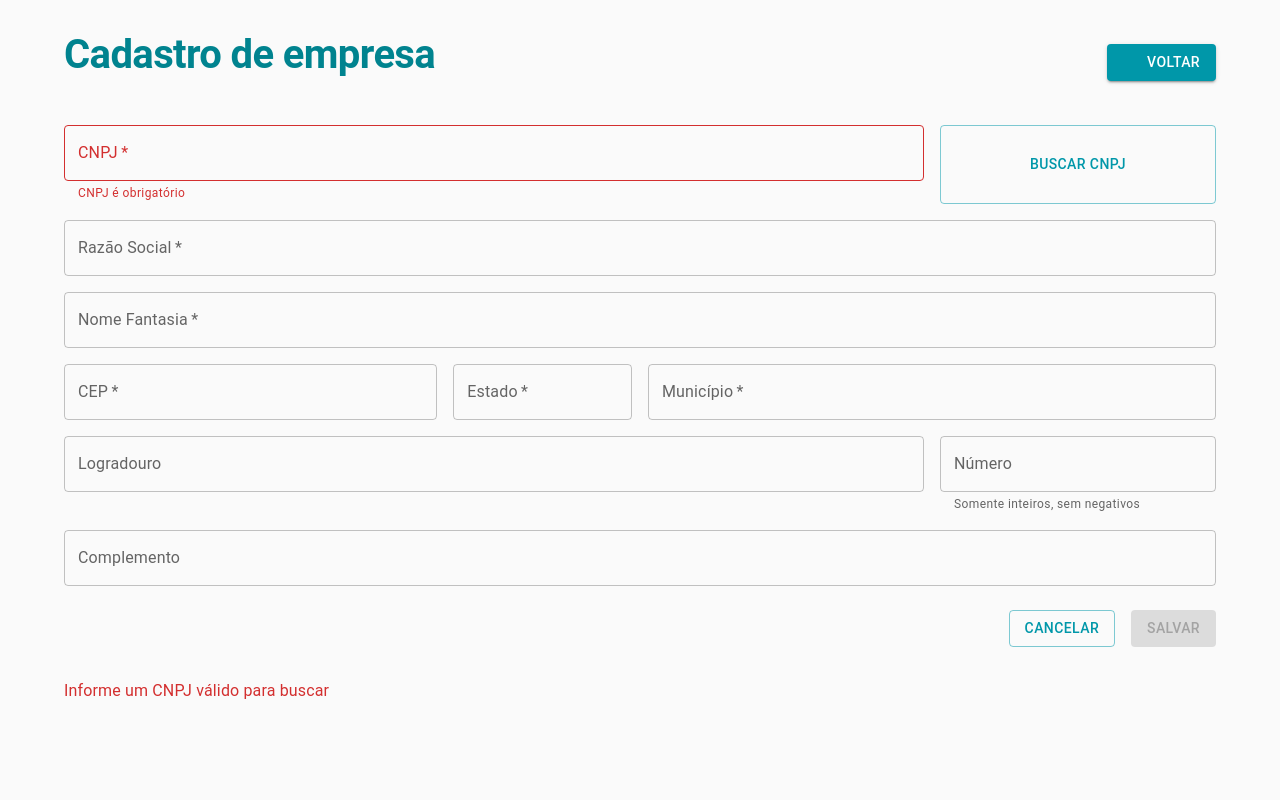
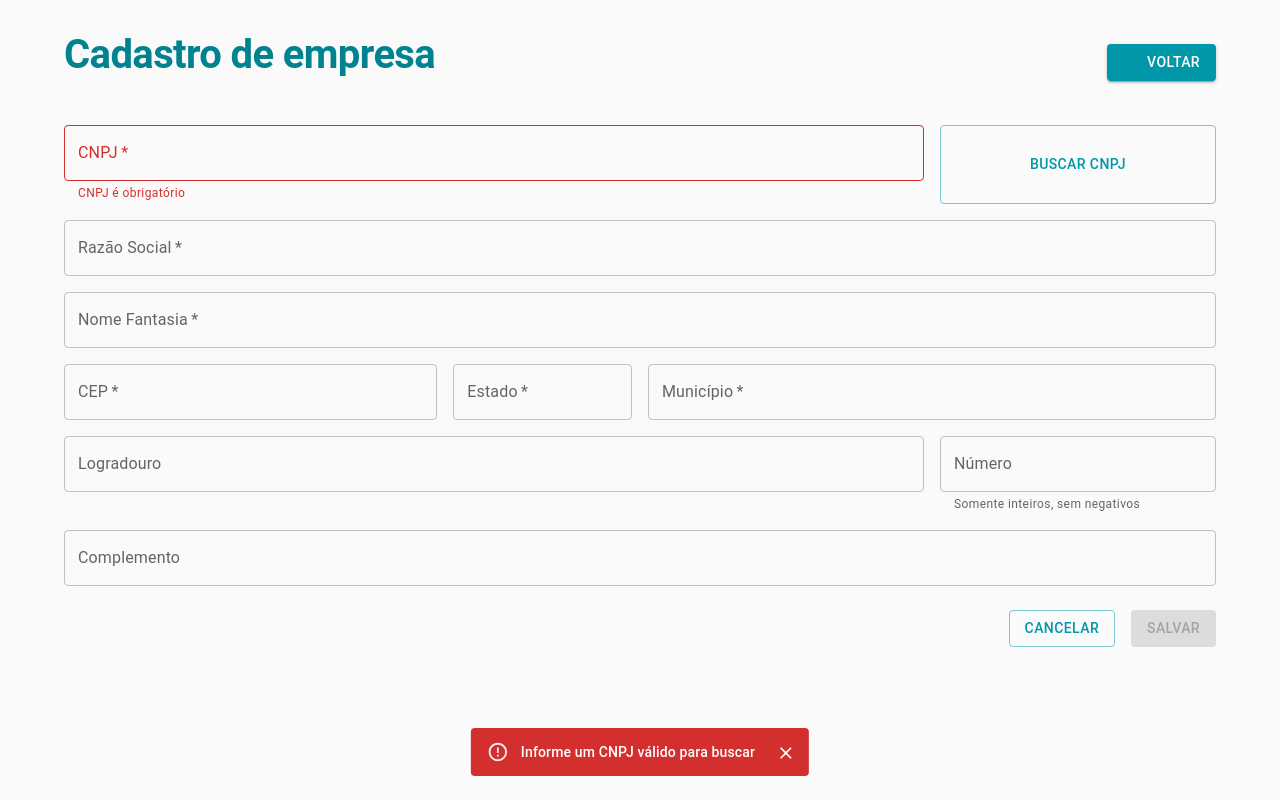
Before and after one commit to camilakadi/gestor-empresas, a Next.js app: page /cadastro in a window 1280 px wide. Both pictures are taken after a click on the button "BUSCAR CNPJ". Built offline with nearby package versions, Linux system fonts and the light colour scheme; some icons are missing.

Commit message:
feat: adiciona snackbar para mensagens de erro e sucesso

```diff
--- a/src/pages/cadastro.tsx
+++ b/src/pages/cadastro.tsx
@@ -4,9 +4,11 @@ import {
   Button,
   Container,
   Grid,
+  Snackbar,
   TextField,
   Typography,
 } from "@mui/material";
+import Alert from "@mui/material/Alert";
 import { useRouter } from "next/router";
 import { useMemo, useState } from "react";
 
@@ -490,21 +492,37 @@ export default function CadastroEmpresaPage() {
             </Box>
           </Grid>
 
-          {globalError && (
-            <Grid size={{ xs: 12 }}>
-              <Typography color="error" sx={{ mt: 2 }}>
-                {globalError}
-              </Typography>
-            </Grid>
-          )}
+          <Snackbar
+            open={Boolean(globalError)}
+            autoHideDuration={5000}
+            onClose={() => setGlobalError(null)}
+            anchorOrigin={{ vertical: "bottom", horizontal: "center" }}
+          >
+            <Alert
+              onClose={() => setGlobalError(null)}
+              severity="error"
+              variant="filled"
+              sx={{ width: "100%" }}
+            >
+              {globalError}
+            </Alert>
+          </Snackbar>
 
-          {submitted && (
-            <Grid size={{ xs: 12 }}>
-              <Typography color="success.main" sx={{ mt: 2 }}>
-                Empresa cadastrada com sucesso!
-              </Typography>
-            </Grid>
-          )}
+          <Snackbar
+            open={submitted}
+            autoHideDuration={4000}
+            onClose={() => setSubmitted(false)}
+            anchorOrigin={{ vertical: "bottom", horizontal: "center" }}
+          >
+            <Alert
+              onClose={() => setSubmitted(false)}
+              severity="success"
+              variant="filled"
+              sx={{ width: "100%" }}
+            >
+              Empresa cadastrada com sucesso!
+            </Alert>
+          </Snackbar>
         </Grid>
       </Box>
     </Container>
```
